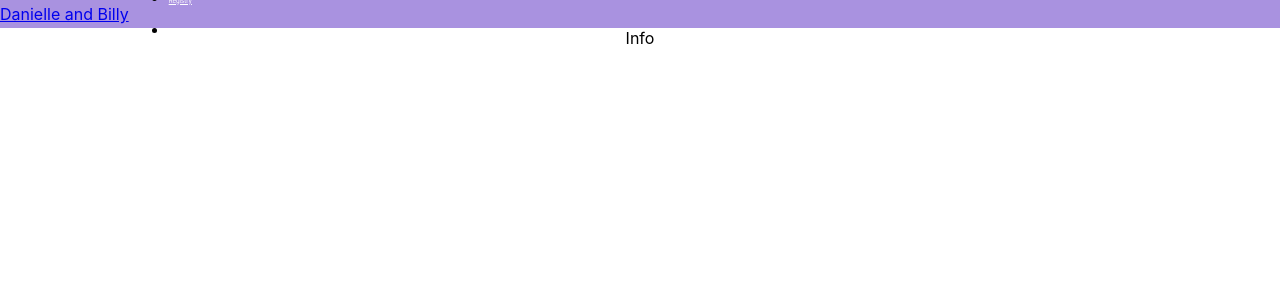
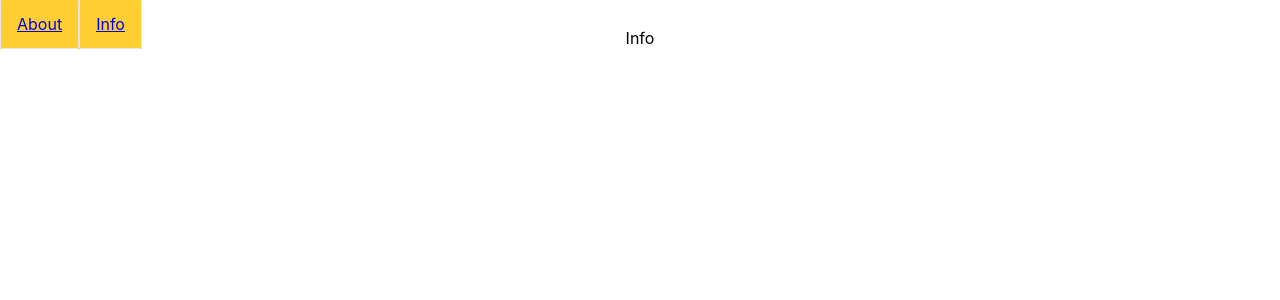
Before and after one commit to ckaz18/react_wedding, a React (Create React App) app in the folder wedding/: page / in a window 1280 px wide. Shown: the top 300 px of the page. Built offline with nearby package versions, Linux system fonts and the light colour scheme.

Commit message:
wedding - Update toolbar background color

```diff
--- a/wedding/src/components/Sidebar/Sidebar.js
+++ b/wedding/src/components/Sidebar/Sidebar.js
@@ -4,20 +4,29 @@ import styles from "./Sidebar.module.scss";
 
 const Sidebar = () => {
     return (
-        <nav className={styles["primary-nav-container"]}>
-        <div className={styles["primary-nav"]}>
-        <NavLink to="/home">
+        // className={styles["primary-nav-container"]}
+        <nav className={styles["primary-nav"]}>
+        {/* <div>  */}
+            {/*  className={styles["primary-nav"]} */}
+        {/* <NavLink to="/home">
         Danielle and Billy
-        </NavLink>
+        </NavLink> */}
         <ul className={styles["nav-pages"]}>
-            <li>
-                <NavLink to="/registry" className={styles["nav-link"]}>Registry</NavLink>
+            <li className={styles["li-top", "active"]}>
+                <NavLink to="/registry">Registry</NavLink>
+                {/*  className={styles["nav-link"]} */}
             </li>
 
-            <li>
-                <NavLink to="/about" className={styles["nav-link"]}>About</NavLink>
+            <li  className={styles["li-top"]}>
+                <NavLink to="/about">About</NavLink>
             </li>
-        </ul></div></nav>
+
+            <li className={styles["li-top"]}>
+                <NavLink to="/info" >Info</NavLink>
+            </li>
+        </ul>
+        {/* </div> */}
+        </nav>
     );
 };
 
--- a/wedding/src/components/Sidebar/Sidebar.module.scss
+++ b/wedding/src/components/Sidebar/Sidebar.module.scss
@@ -1,6 +1,6 @@
 
 .primary-nav-container {
-    background-color: #a992e0;
+    background-color: #FFCE33;
 }
 
 .primary-nav {
@@ -9,21 +9,40 @@
     height: 28px;
 }
 
-.logo {
-    &:hover {}
+// .logo {
+//     &:hover {}
+// }
+
+.nav-pages {
+    // flex-grow: 1;
+    // display: flex;
+    // align-items: center;
+    // list-style: none;
+    // margin:0;
+    list-style-type: none;
+    position:sticky;
+    // width:100%;
+    top:0;
+    margin: 0;
+    padding: 0;
+    overflow: hidden;
+    background-color: #FFCE33;
 }
 
-.nav-page {
-    flex-grow: 1;
-    display: flex;
-    align-items: center;
-    list-style: none;
-    margin:0;
+.li-top {
+    float: left;
+    // line-height: 1;
+    // margin-right: 12px
+    border-radius: 2px;
+    border: 1px solid #e7e7e7;
+    display: block;
+    color: #aabbcc;
+    text-align: center;
+    padding: 14px 16px;
+    text-decoration: none;
 }
-
-.li {
-    line-height: 1;
-    margin-right: 12px
+.active {
+    background-color: #E85A0A;
 }
 
 .nav-link {
--- a/wedding/src/index.css
+++ b/wedding/src/index.css
@@ -7,6 +7,21 @@ body {
   -moz-osx-font-smoothing: grayscale;
 }
 
+.wedding-yellow {
+  color: #FFCE33;
+}
+.wedding-blue {
+  color: #0CA489;
+}
+
+.wedding-pink {
+  color: #F1135D
+}
+
+.wedding-orange {
+  color: #E85A0A;
+}
+
 code {
   font-family: source-code-pro, Menlo, Monaco, Consolas, 'Courier New',
     monospace;
```
Also changed, not shown: 1 other file (tests, documents, lock files or other folders).
